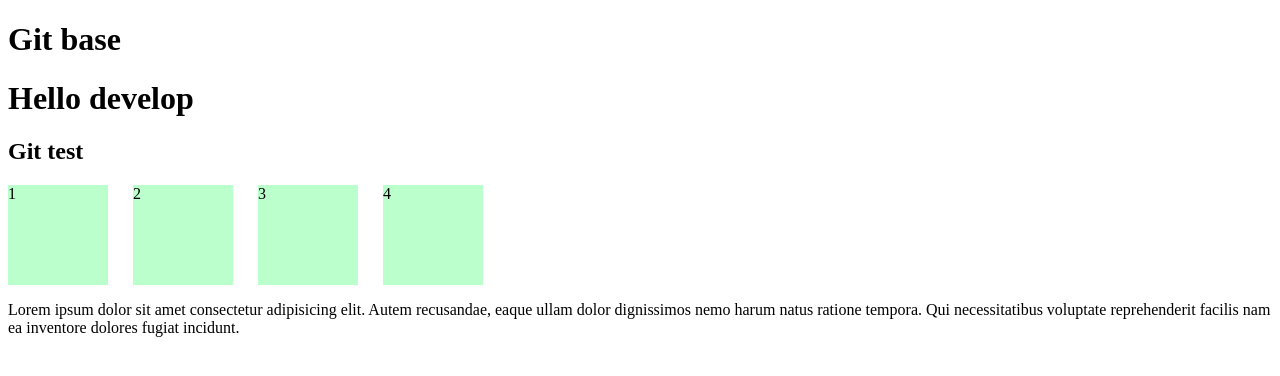
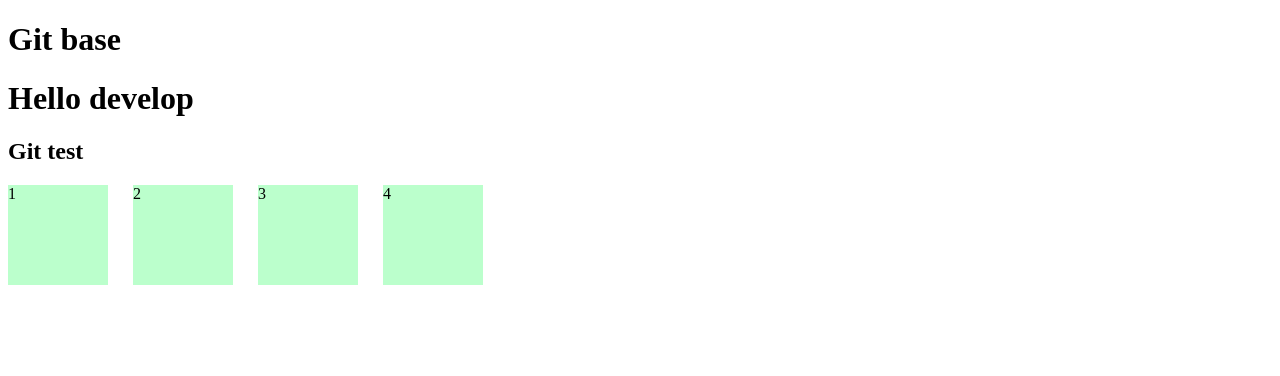
Before and after one commit to free-booter/Git-, a plain HTML site: page 01_基础操作/index.html in a window 1280 px wide. Drawn offline with Linux system fonts and the light colour scheme.

Commit message:
Revert "新增一些内容"
This reverts commit 1f6c688904c94bfa963836af42d8e5b17ad8b8d7.

```diff
--- a/01_基础操作/index.html
+++ b/01_基础操作/index.html
@@ -27,7 +27,6 @@
         <div class="item">3</div>
         <div class="item">4</div>
     </div>
-    <p>Lorem ipsum dolor sit amet consectetur adipisicing elit. Autem recusandae, eaque ullam dolor dignissimos nemo harum natus ratione tempora. Qui necessitatibus voluptate reprehenderit facilis nam ea inventore dolores fugiat incidunt.</p>
 </body>
 <script src="./index.js"></script>
 </html>
```
